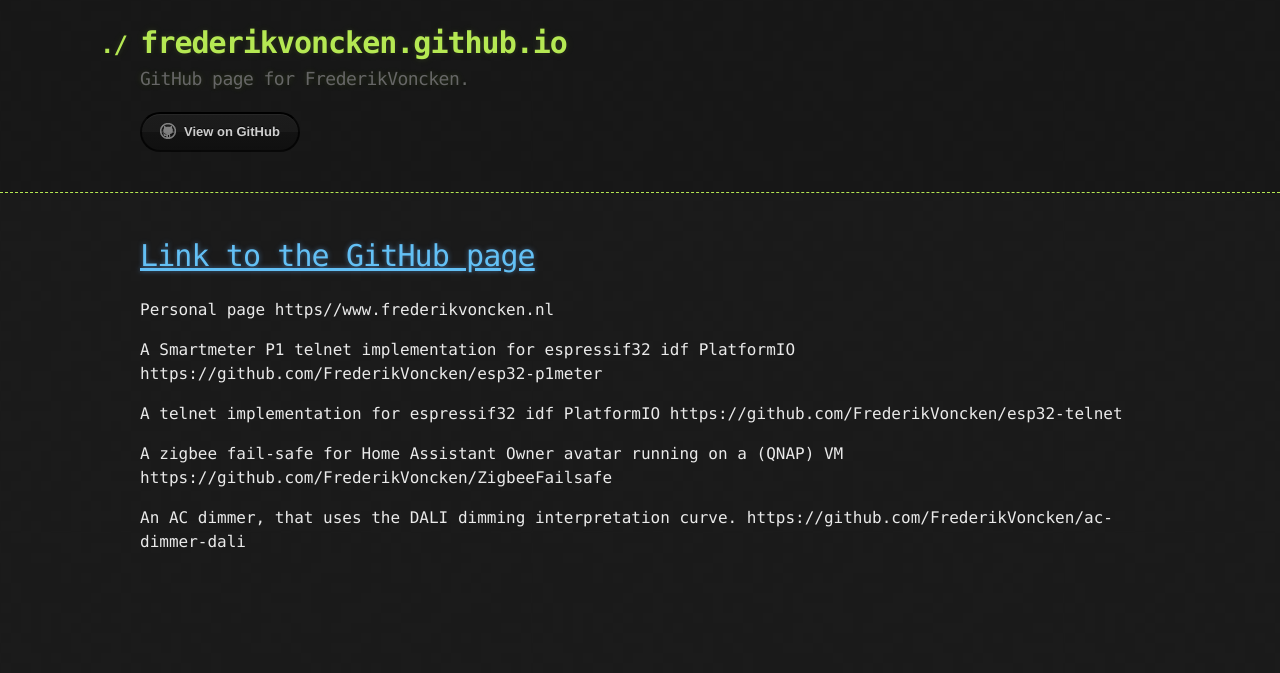
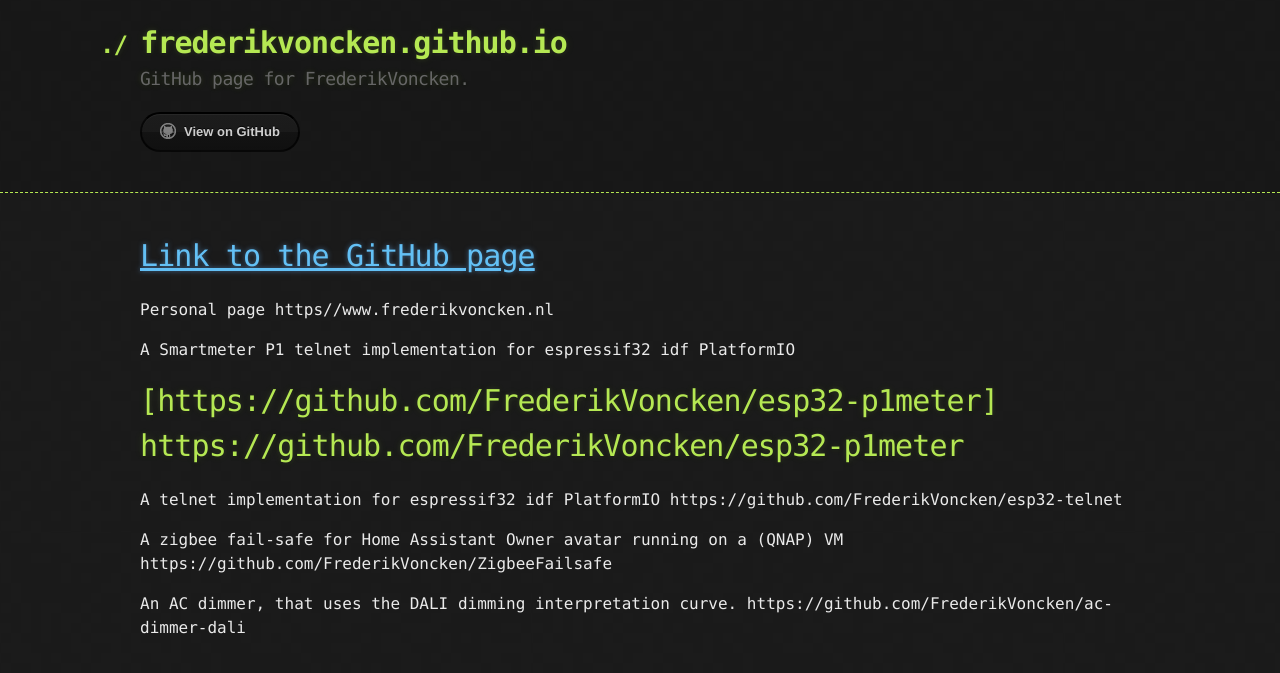
Before and after one commit to FrederikVoncken/frederikvoncken.github.io, a Jekyll site: the page built from index.md, in a window 1280 px wide. Shown: the top 673 px of the page. Built offline with Jekyll 4.4.1, drawn with Linux system fonts in a browser that asks for light colours; our own code applies the rules of GitHub Pages for plain Markdown files; some of the changed lines change nothing that is shown.

Commit message:
Update index.md

```diff
--- a/index.md
+++ b/index.md
@@ -2,7 +2,7 @@
 Personal page https//www.frederikvoncken.nl
 
 A Smartmeter P1 telnet implementation for espressif32 idf PlatformIO
-https://github.com/FrederikVoncken/esp32-p1meter
+# [https://github.com/FrederikVoncken/esp32-p1meter] https://github.com/FrederikVoncken/esp32-p1meter
 
 A telnet implementation for espressif32 idf PlatformIO
 https://github.com/FrederikVoncken/esp32-telnet
```
